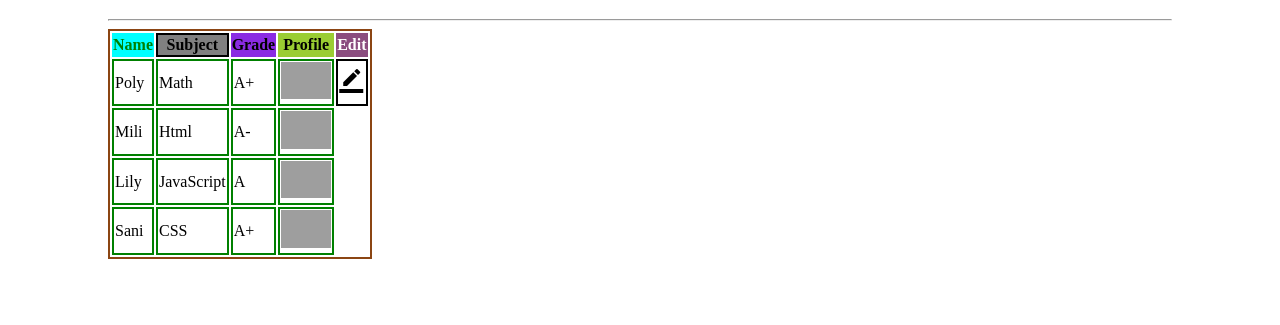
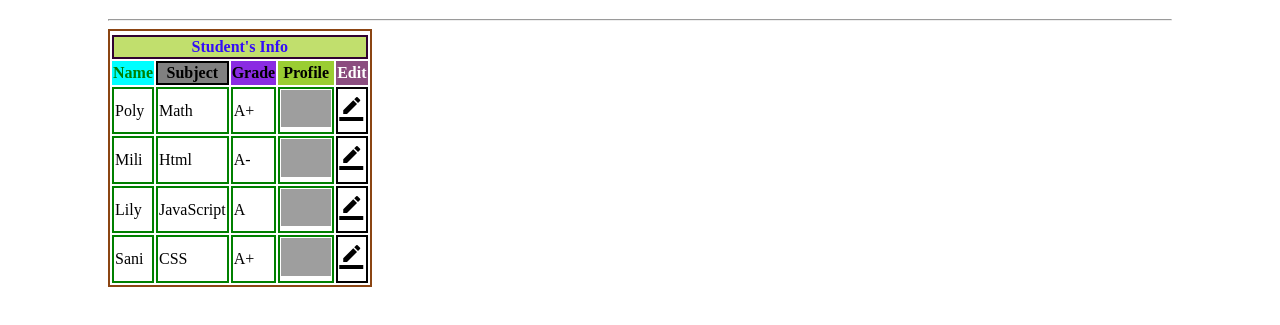
Before and after one commit to Ishratph-08/html_all, a plain HTML site: page index.html in a window 1280 px wide. Shown: the part 61-386 px from the top of the page. Drawn offline with Linux system fonts and the light colour scheme; grey boxes are pictures that could not be loaded.

Commit message:
2nd commit

```diff
--- a/index.html
+++ b/index.html
@@ -11,6 +11,8 @@
     <hr style=" margin-right:100px;">
     <table style="border: 2px solid saddlebrown ;">
         <tr>
+            <tr><th style=" border: 2px solid  rgb(48, 2, 49); color:hsl(250, 94%, 51%); background-color:rgb(193, 223, 109);" colspan="5">Student's Info</th></tr>
+            <!-- <th style="background-color: aqua; color:green;" colspan="5">Student's Info</th> -->
             <th style="background-color: aqua; color:green;">Name</th>
             <th style="border:2px solid black; background-color:gray ;">Subject</th>
             <th style="background-color: blueviolet;">Grade</th>
@@ -29,18 +31,21 @@
             <td style="border:2px solid green;">Html</td>
             <td style="border:2px solid green;">A-</td>
             <td style="border:2px solid green;"><img src="https://cdn-icons-png.flaticon.com/128/16512/16512343.png" alt= " Mily"  width="50"></td>
+            <td style="border: 2px solid "><i class="material-icons">border_color</i></td>
         </tr>
         <tr>
         <td style="border:2px solid green;">Lily</td>
         <td style="border:2px solid green;">JavaScript</td>
         <td style="border:2px solid green;">A</td>
         <td style="border:2px solid green;"><img src="https://cdn-icons-png.flaticon.com/128/17446/17446833.png" alt="Lily" width="50"></td>
+        <td style="border: 2px solid "><i class="material-icons">border_color</i></td>
     </tr>
         <tr>
             <td style="border:2px solid green;">Sani</td>
             <td style="border:2px solid green;">CSS</td>
             <td style="border:2px solid green;">A+</td>
             <td style="border:2px solid green;"><img src="https://cdn-icons-png.flaticon.com/128/219/219970.png" alt="Sani" width="50"></td>
+            <td style="border: 2px solid "><i class="material-icons">border_color</i></td>
         </tr>
 
     </table>
```
